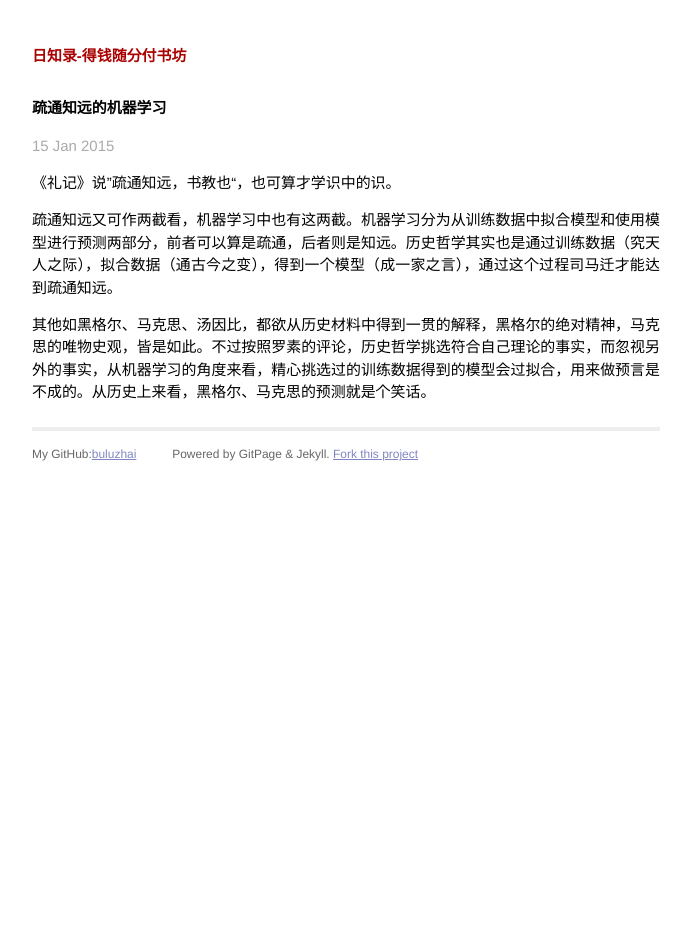
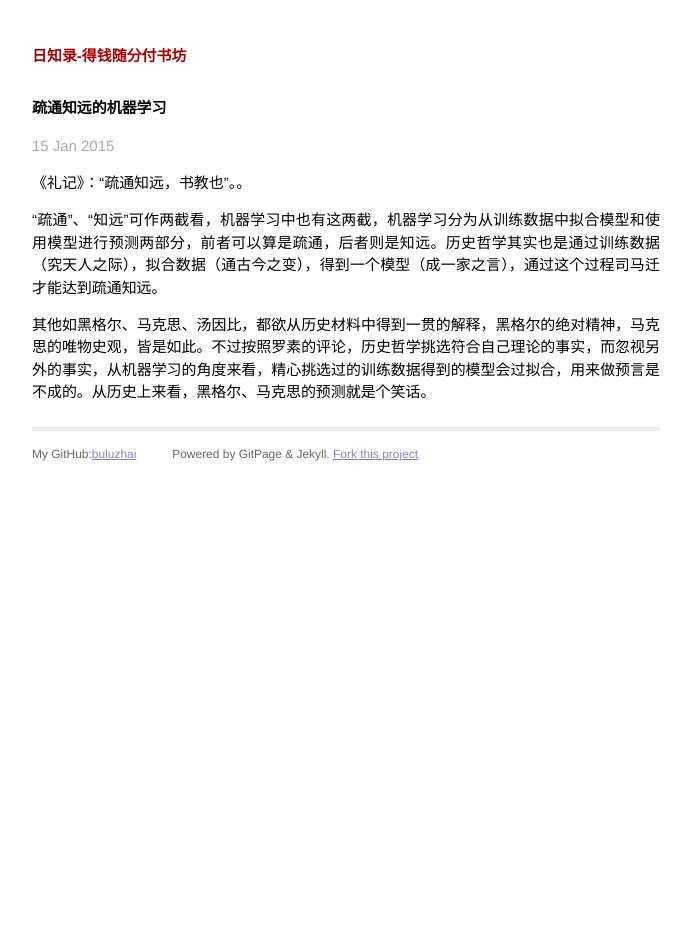
Before and after one commit to gpscad/buluzhai.github.io, a Jekyll site: the page built from _posts/2015-01-14-ml.markdown, in a window 1280 px wide. Shown: the whole page, without its empty margins (294-985 px from the left). Built offline with Jekyll 4.4.1, drawn with Linux system fonts in a browser that asks for light colours; Markdown is read by kramdown in place of the engine named in the settings; comment, search, counter and statistics services are not loaded.

Commit message:
Update 2015-01-14-ml.markdown

```diff
--- a/_posts/2015-01-14-ml.markdown
+++ b/_posts/2015-01-14-ml.markdown
@@ -4,8 +4,8 @@ title:  "疏通知远的机器学习"
 date:   2015-01-15 13:00:56
 categories: 读书
 ---
-《礼记》说”疏通知远，书教也“，也可算才学识中的识。
+《礼记》：“疏通知远，书教也”。。
 
-疏通知远又可作两截看，机器学习中也有这两截。机器学习分为从训练数据中拟合模型和使用模型进行预测两部分，前者可以算是疏通，后者则是知远。历史哲学其实也是通过训练数据（究天人之际），拟合数据（通古今之变），得到一个模型（成一家之言），通过这个过程司马迁才能达到疏通知远。
+“疏通”、“知远”可作两截看，机器学习中也有这两截，机器学习分为从训练数据中拟合模型和使用模型进行预测两部分，前者可以算是疏通，后者则是知远。历史哲学其实也是通过训练数据（究天人之际），拟合数据（通古今之变），得到一个模型（成一家之言），通过这个过程司马迁才能达到疏通知远。
 
 其他如黑格尔、马克思、汤因比，都欲从历史材料中得到一贯的解释，黑格尔的绝对精神，马克思的唯物史观，皆是如此。不过按照罗素的评论，历史哲学挑选符合自己理论的事实，而忽视另外的事实，从机器学习的角度来看，精心挑选过的训练数据得到的模型会过拟合，用来做预言是不成的。从历史上来看，黑格尔、马克思的预测就是个笑话。
```
